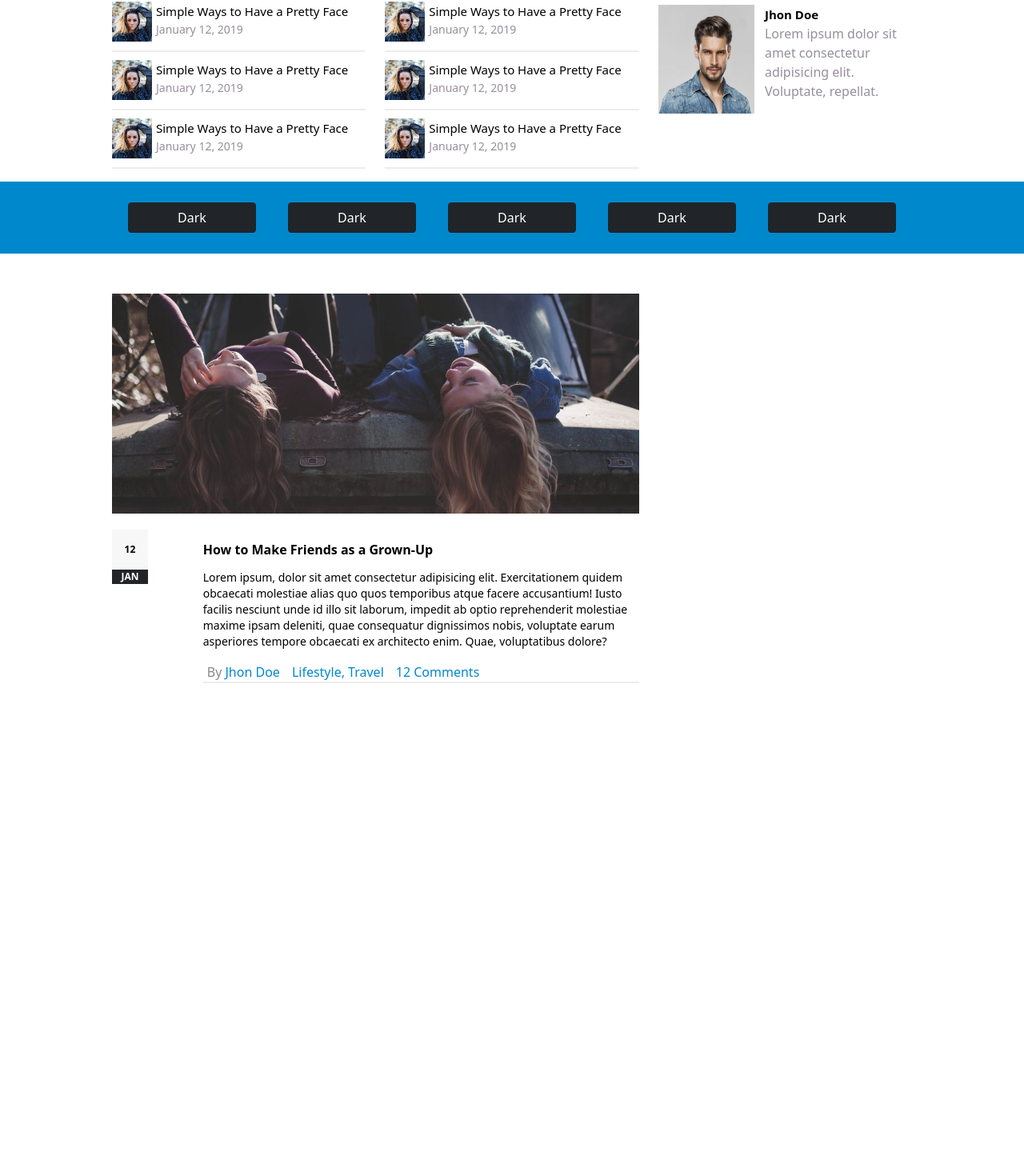
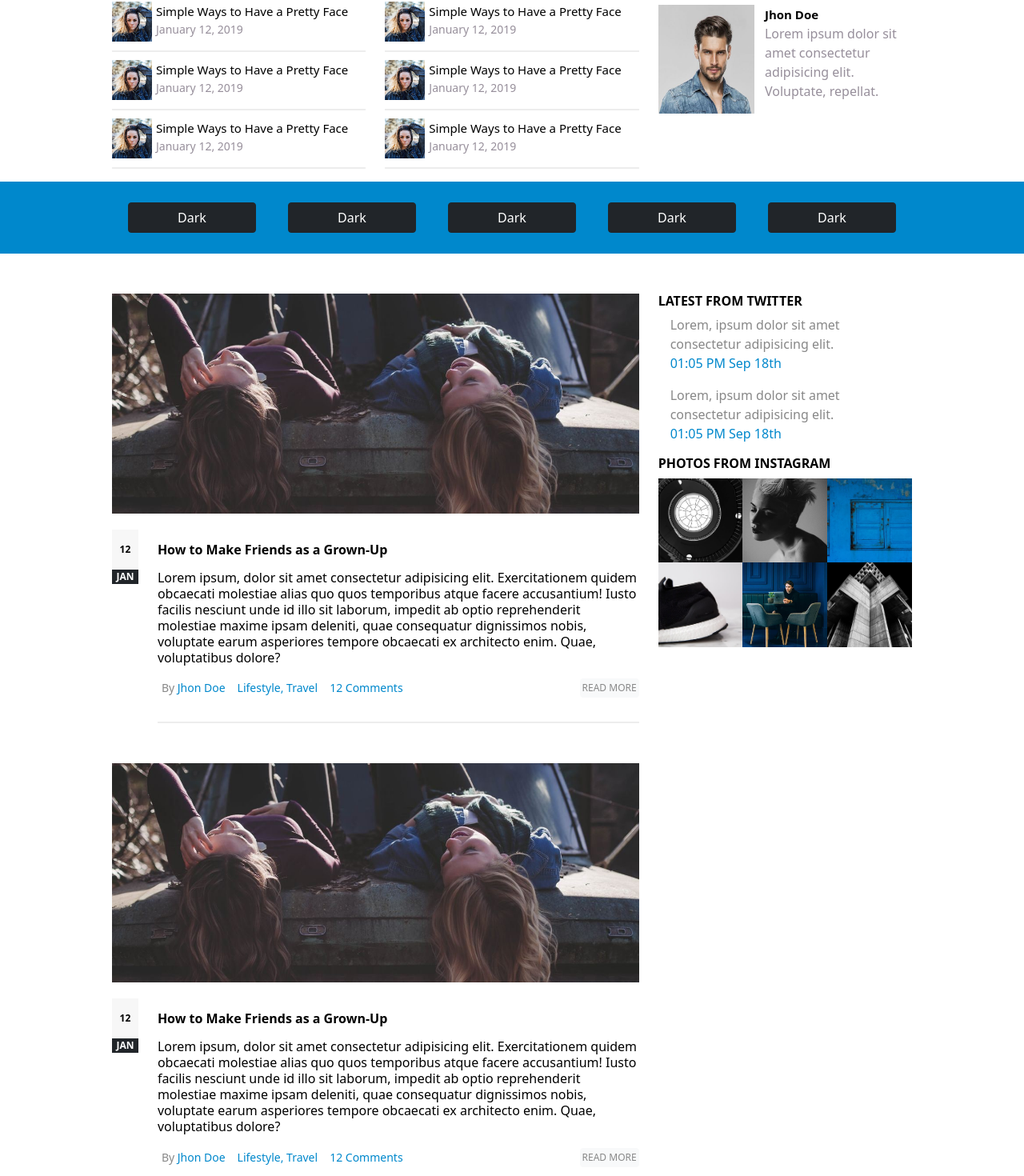
Before and after one commit to manuelguariglia21/proj-html-vuejs, a Vue app: page / in a window 1280 px wide. Shown: the part 779-2249 px from the top of the page at 80% size. Before the commit the page ends 1633 px from the top, so only its background shows below. Built offline with nearby package versions, Linux system fonts and the light colour scheme; the HTML template or start-up script is replaced by a standard one.

Commit message:
fix posts and sidebar

```diff
--- a/src/components/posts.vue
+++ b/src/components/posts.vue
@@ -10,7 +10,7 @@
           <img src="../assets/img/blog-54.jpg" alt="">
           <div class="post-body">
             <div class="row">
-              <div class="col-2">
+              <div class="col-1">
                 <div class="date">
                   <div class="day">
                     12
@@ -20,12 +20,14 @@
                   </div>
                 </div>
               </div>
-              <div class="col-10">
+              <div class="col-11">
                 <span class="post-title">How to Make Friends as a Grown-Up</span>
                 <p class="post-desc">
                   Lorem ipsum, dolor sit amet consectetur adipisicing elit. Exercitationem quidem obcaecati molestiae alias quo quos temporibus atque facere accusantium! Iusto facilis nesciunt unde id illo sit laborum, impedit ab optio reprehenderit molestiae maxime ipsam deleniti, quae consequatur dignissimos nobis, voluptate earum asperiores tempore obcaecati ex architecto enim. Quae, voluptatibus dolore?
                 </p>
                 <div class="info-box">
+
+                  <div class="left-side">
                     <div class="author">
                       <i class="far fa-user"></i>
                       <span>
@@ -45,16 +47,77 @@
                       </span>
                     </div>
                   </div>
+
+                  <div class="right-side">
+                    <button type="button" class="btn btn-light">Read More</button>
+                  </div>
+
+                </div>
                 <div class="line"></div>
               </div>
             </div>
           </div>
         </div>
         <!-- /post -->
+        <!-- post -->
+        <div class="post">
+          <img src="../assets/img/blog-54.jpg" alt="">
+          <div class="post-body">
+            <div class="row">
+              <div class="col-1">
+                <div class="date">
+                  <div class="day">
+                    12
+                  </div>
+                  <div class="mounth">
+                    Jan
+                  </div>
+                </div>
+              </div>
+              <div class="col-11">
+                <span class="post-title">How to Make Friends as a Grown-Up</span>
+                <p class="post-desc">
+                  Lorem ipsum, dolor sit amet consectetur adipisicing elit. Exercitationem quidem obcaecati molestiae alias quo quos temporibus atque facere accusantium! Iusto facilis nesciunt unde id illo sit laborum, impedit ab optio reprehenderit molestiae maxime ipsam deleniti, quae consequatur dignissimos nobis, voluptate earum asperiores tempore obcaecati ex architecto enim. Quae, voluptatibus dolore?
+                </p>
+                <div class="info-box">
+
+                  <div class="left-side">
+                    <div class="author">
+                      <i class="far fa-user"></i>
+                      <span>
+                        By <a href="#">Jhon Doe</a>
+                      </span>
+                    </div>
+                    <div class="category">
+                      <i class="far fa-folder"></i>
+                      <span>
+                        <a href="#">Lifestyle, Travel</a>
+                      </span>
+                    </div>
+                    <div class="comments">
+                      <i class="far fa-comments"></i>
+                      <span>
+                        <a href="#">12 Comments</a>
+                      </span>
+                    </div>
+                  </div>
+
+                  <div class="right-side">
+                    <button type="button" class="btn btn-light">Read More</button>
+                  </div>
+
+                </div>
+                <div class="line"></div>
+              </div>
+            </div>
+          </div>
+        </div>
+        <!-- /post -->
+
       </div>
 
       <div class="col-4">
-
+      <sidebar />
       </div>
     </div>
   </div>
@@ -62,8 +125,12 @@
 </template>
 
 <script>
+import sidebar from './sidebar.vue';
 export default {
   name: 'postGallery',
+  components: {
+   sidebar,
+  }
 }
 </script>
 
@@ -73,16 +140,17 @@ export default {
   .posts{
     margin-top: 50px;
     .post{
+      margin-bottom: 50px;
       img{
         width: 100%;
       }
       .post-body{
         margin-top: 20px;
         .date{
-          width: 50%;
           text-align: center;
           font-size: 12px;
           font-weight: bolder;
+          width: 100%;
           .day{
             background-color: #F7F7F7;
             color: black;
@@ -98,15 +166,21 @@ export default {
           color: black;
           font-weight: bolder;
           line-height: 50px;
+          font-size: 16px;
         }
         .post-desc{
           color: black;
-          font-size: 14px;
           line-height: 20px;
         }
         .info-box{
+            color: #888888;
+            font-size: 14px;
             display: flex;
-          color: #888888;
+            justify-content: space-between;
+            align-items: center;
+            margin-bottom: 30px;
+          .left-side{
+            display: flex;
             span{
               margin-right: 10px;
               a{
@@ -118,6 +192,15 @@ export default {
               margin-right: 5px;
             }
           }
+          .right-side{
+            button{
+              color: #888888;
+              padding: 2px;
+              text-transform: uppercase;
+              font-size: 12px;
+            }
+          }
+        }
       }
 
     }
--- /dev/null
+++ b/src/components/sidebar.vue
@@ -0,0 +1,88 @@
+<template>
+  <section>
+
+    <div class="last-twitter">
+      <h6>latest from twitter</h6>
+
+      <div class="tweet">
+        <i class="fab fa-twitter"></i>
+        <p>
+          Lorem, ipsum dolor sit amet consectetur adipisicing elit.
+          <span class="tweet-date">
+          01:05 PM Sep 18th
+          </span>
+        </p>
+      </div>
+
+      <div class="tweet">
+        <i class="fab fa-twitter"></i>
+        <p>
+          Lorem, ipsum dolor sit amet consectetur adipisicing elit.
+          <span class="tweet-date">
+          01:05 PM Sep 18th
+          </span>
+        </p>
+      </div>
+
+    </div>
+
+    <div class="instagram-photos">
+
+      <h6>photos from instagram</h6>
+
+      <div class="ig-grid">
+        <img src="../assets/img/29739607_2020680068220520_4509928046932787200_n.jpg" alt="">
+        <img src="../assets/img/30087804_253872848488989_8792603541668626432_n.jpg" alt="">
+        <img src="../assets/img/29415620_196477127626244_3250318472361541632_n.jpg" alt="">
+        <img src="../assets/img/30078414_1274410412703843_8290935809419247616_n.jpg" alt="">
+        <img src="../assets/img/30077195_2066750973610181_3733150062893596672_n.jpg" alt="">
+        <img src="../assets/img/29415304_166583630713703_1032667922171953152_n.jpg" alt="">
+      </div>
+
+    </div>
+
+  </section>
+</template>
+
+<script>
+export default {
+  name: 'sidebar',
+}
+</script>
+
+<style lang="scss">
+@import "../assets/style/vars.scss";
+@import "../assets/style/generals.scss";
+section{
+  .last-twitter{
+    .tweet{
+      display: flex;
+      i{
+        font-size: 25px;
+        color: black;
+        margin-right: 15px;
+      }
+      p{
+        color: #888888;
+        .tweet-date{
+          color: $main-color;
+          display: block;
+        }
+      }
+    }
+  }
+
+  .ig-grid{
+    display: flex;
+    flex-wrap: wrap;
+    img{
+      width: calc(100% / 3);
+    }
+  }
+  h6{
+    font-weight: bolder;
+    color: black;
+    text-transform: uppercase;
+  }
+}
+</style>
```
Lines whose indentation alone changed are shown as unchanged.
